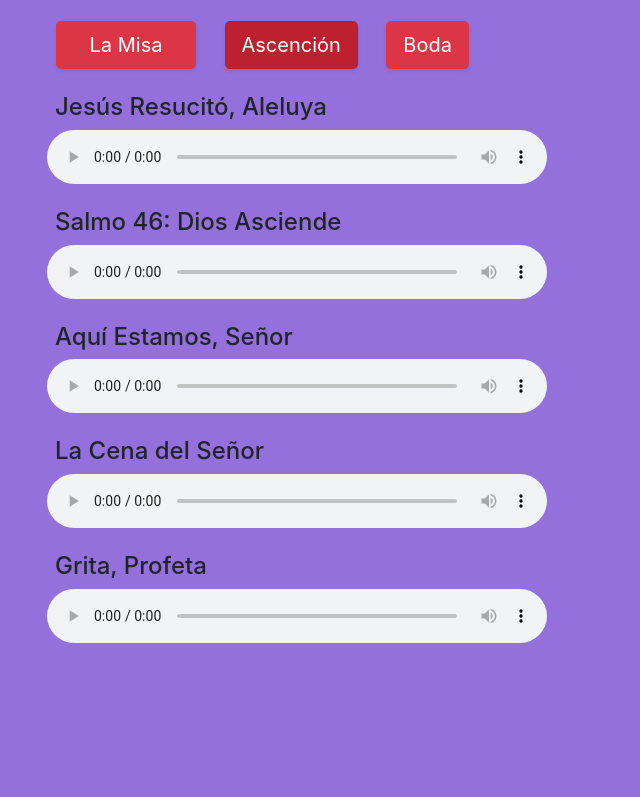
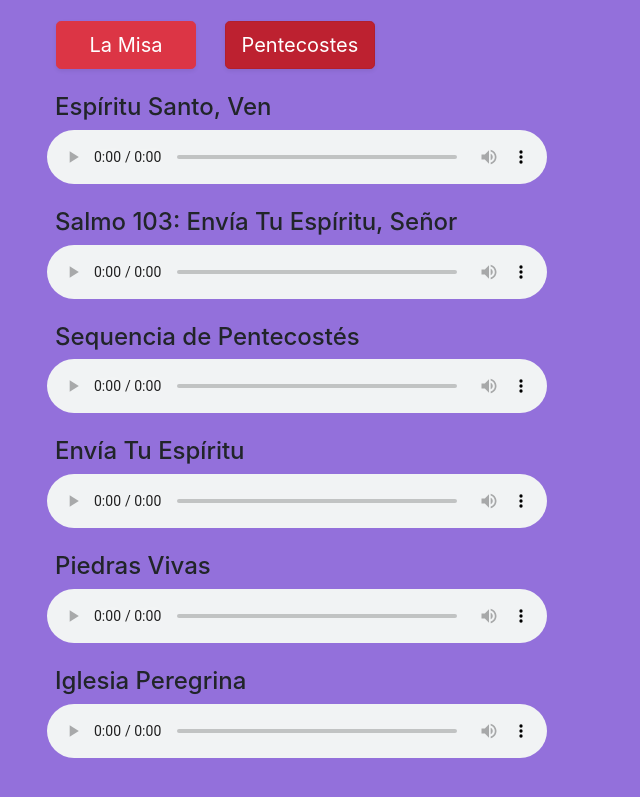
Before and after one commit to igorcweb/coro-espanol, a website: page dist/index.html in a window 1280 px wide. Shown: the part 67-864 px from the top of the page, without its empty margins (0-640 px from the left). Before the commit the page ends 800 px from the top, so only its background shows below. Drawn offline with nearby package versions, Linux system fonts and the light colour scheme.

Commit message:
pentecostes

```diff
--- a/dist/index.html
+++ b/dist/index.html
@@ -29,8 +29,8 @@
   <h1 class="text-center text-sm-left ml-sm-3 mb-4">Coro Español</h1>
   <div class="buttons mb-2 text-center text-sm-left ">
     <a class="btn btn-lg btn-danger mb-3 ml-4 misa text-white shadow-sm">La Misa</a>
-    <a class="btn btn-lg btn-danger mb-3 ml-4 asc text-white shadow-sm active" style="width: fit-content">Ascención</a>
-    <a class="btn btn-lg btn-danger mb-3 ml-4 boda text-white shadow-sm" style="width: fit-content">Boda</a>
+    <a class="btn btn-lg btn-danger mb-3 ml-4 pentecostes text-white shadow-sm active" style="width: fit-content">Pentecostes</a>
+    <!-- <a class="btn btn-lg btn-danger mb-3 ml-4 boda text-white shadow-sm" style="width: fit-content">Boda</a> -->
   </div>
   <!-- La Misa -->
   <div class="col">
@@ -85,51 +85,60 @@
     </div>
   </div>
 
-    <!-- Ascencion -->
+    <!-- Pentecostés -->
     <div class="col">
-      <div class="asc music mb-5" id="asc">
+      <div class="pentecostes music mb-5" id="pentecostes">
         <div class="mb-4">
           <h4 class="ml-4 ml-sm-2">
-            Jesús Resucitó, Aleluya
+            Espíritu Santo, Ven
           </h4>
-          <audio controls title="Jesús Resucitó, Aleluya" class="mb-2">
-            <source src="./audio/ascencion/jesus-resusito-aleluya.m4a" />
+          <audio controls title="Espíritu Santo, Ven" class="mb-2">
+            <source src="./audio/pentecostes/espiritu-santo-ven.m4a" />
             Your browser does not support the audio element.
           </audio>
         </div>
         <div class="mb-4">
           <h4 class="ml-4 ml-sm-2">
-            Salmo 46: Dios Asciende
+            Salmo 103: Envía Tu Espíritu, Señor
           </h4>
-          <audio controls title="Salmo 46: Dios Asciende" class="mb-2">
-            <source src="./audio/ascencion/salmo-46-dios-ascende.m4a" type="audio/mp4" />
+          <audio controls title="Salmo 103: Envía Tu Espíritu, Señor" class="mb-2">
+            <source src="./audio/pentecostes/salmo-103-envia-tu-espiritu.m4a" type="audio/mp4" />
             Your browser does not support the audio element.
           </audio>
         </div>
         <div class="mb-4">
           <h4 class="ml-4 ml-sm-2">
-            Aquí Estamos, Señor
+            Sequencia de Pentecostés
           </h4>
-          <audio controls title="Aquí Estamos, Señor" class="mb-2">
-            <source src="./audio/ascencion/aqui-estamos-senor.m4a" type="audio/mp4" />
+          <audio controls title="Sequencia de Pentecostés" class="mb-2">
+            <source src="./audio/pentecostes/sequencia-de-pentecostes.m4a" type="audio/mp4" />
             Your browser does not support the audio element.
           </audio>
         </div>
         <div class="mb-4">
           <h4 class="ml-4 ml-sm-2">
-            La Cena del  Señor
+            Envía Tu Espíritu
           </h4>
-          <audio controls title="La Cena del  Señor">
-            <source src="./audio/ascencion/la-cena-del-senor.m4a" type="audio/mp4" />
+          <audio controls title="Envía Tu Espíritu" class="mb-2">
+            <source src="./audio/pentecostes/envia-tu-espiritu.m4a" type="audio/mp4" />
             Your browser does not support the audio element.
           </audio>
         </div>
         <div class="mb-4">
           <h4 class="ml-4 ml-sm-2">
-            Grita, Profeta
+            Piedras Vivas
           </h4>
-          <audio controls title="Grita, Profeta" class="mb-2">
-            <source src="./audio/ascencion/grita-profeta.m4a" type="audio/mp4" />
+          <audio controls title="Piedras Vivas">
+            <source src="./audio/pentecostes/piedras-vivas.m4a" type="audio/mp4" />
+            Your browser does not support the audio element.
+          </audio>
+        </div>
+        <div class="mb-4">
+          <h4 class="ml-4 ml-sm-2">
+            Iglesia Peregrina
+          </h4>
+          <audio controls title="Iglesia Peregrina" class="mb-2">
+            <source src="./audio/pentecostes/iglesia-peregrina.m4a" type="audio/mp4" />
             Your browser does not support the audio element.
           </audio>
         </div>
--- a/dist/script.js
+++ b/dist/script.js
@@ -4,11 +4,11 @@
   $(".music").addClass("d-none");
   $("#misa").removeClass("d-none");
 });
-$("a.asc").on("click", function () {
+$("a.pentecostes").on("click", function () {
   $("a").removeClass("active");
   $(this).addClass("active");
   $(".music").addClass("d-none");
-  $("#asc").removeClass("d-none");
+  $("#pentecostes").removeClass("d-none");
 });
 $("a.boda").on("click", function () {
   $("a").removeClass("active");
```
Also changed, not shown: 22 other files.
